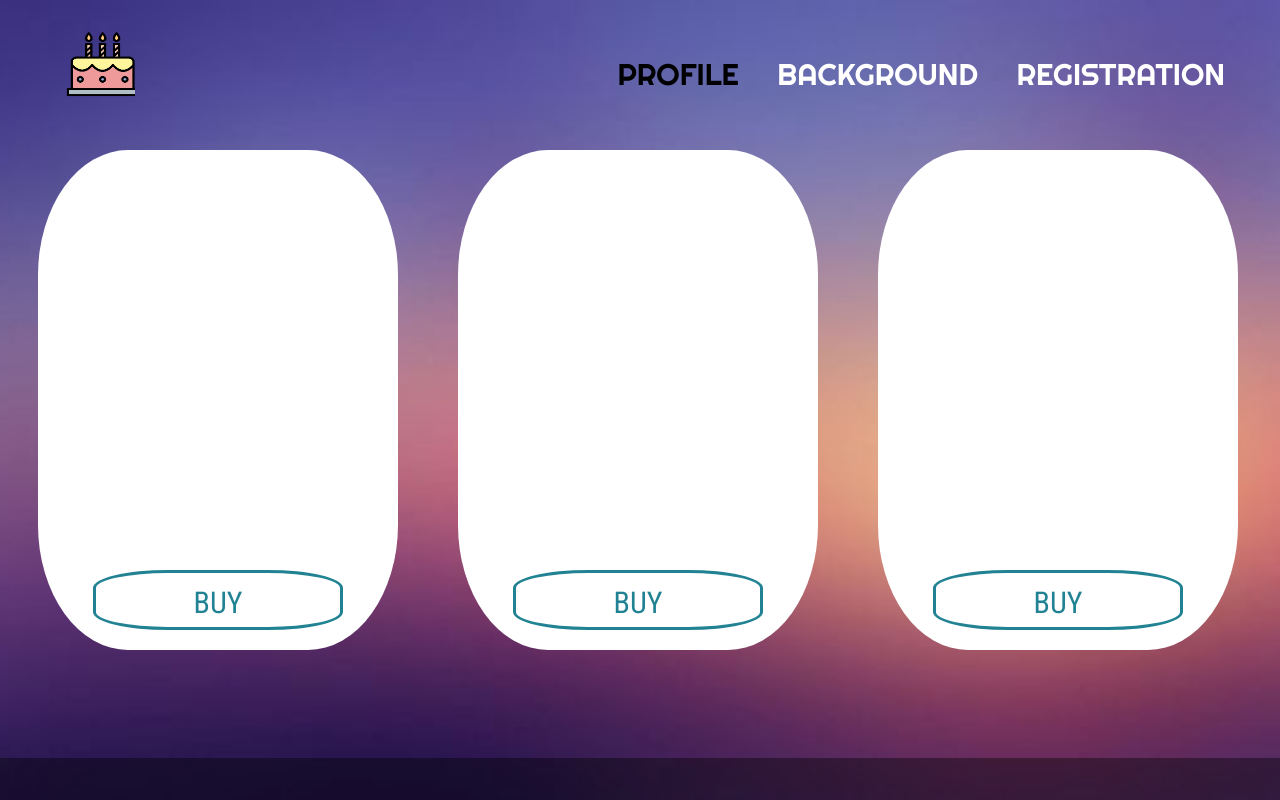
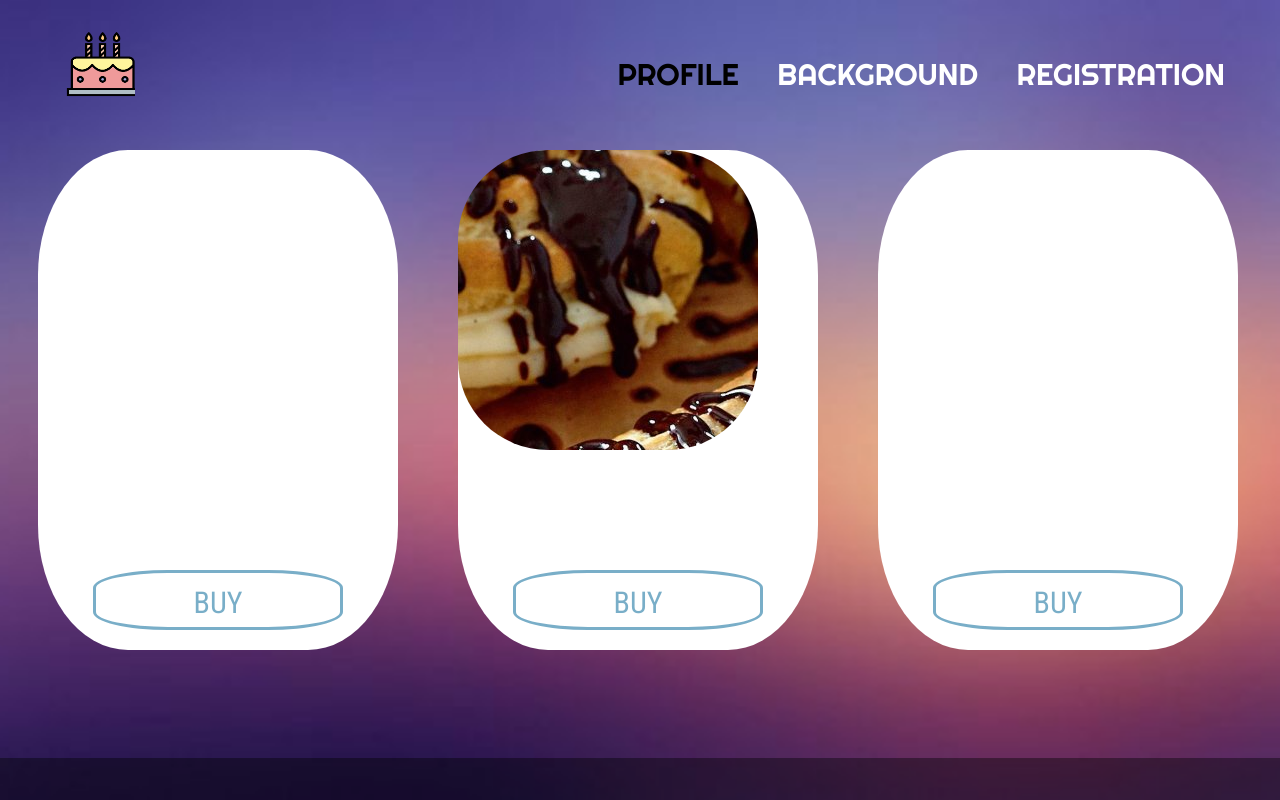
Before and after one commit to Sthdire/django_project, a Django app: page /profile in a window 1280 px wide. Run offline with Django 4.2, Linux system fonts and the light colour scheme.

Commit message:
+ img in profile block's

```diff
--- a/VI_P/main/static/css/style_a.css
+++ b/VI_P/main/static/css/style_a.css
@@ -187,10 +187,10 @@ h1,h2,h3,h4,h5,h6{
     transform: translate(-50%, -50%);
 }
 .butt {
-    border: 3px solid #218294;
+    border: 3px solid #79aec8;
     border-radius: 30% 30% 30% 30% ;
     font-size: 30px;
-    color: #218294;
+    color: #79aec8;
     text-decoration: none;
     text-transform: uppercase;
     width: 250px;
@@ -209,7 +209,7 @@ h1,h2,h3,h4,h5,h6{
     content: '';
     width: 100%;
     height: 100%;
-    background: #218294;
+    background: #79aec8;
     top: 0;
     left: -100%;
     opacity: .5;
@@ -227,3 +227,9 @@ h1,h2,h3,h4,h5,h6{
 .butt:hover::after {
     left: 0;
 }
+.desert{
+    background: url("../img/choko-ekler.jpg") center no-repeat;
+    width: 300px;
+    height: 300px;
+    border-radius: 30%;
+}
--- a/VI_P/main/templates/temp/profile.html
+++ b/VI_P/main/templates/temp/profile.html
@@ -40,6 +40,7 @@
             <div class="block__inner">
                     <div class="intro__block__content">
                         <div class="block__first">
+                            <div class="desert"></div>
                             <div class="dws">
                                 <a href="#" class="butt">BUY</a>
                             </div>
```
Also changed, not shown: VI_P/main/static/css/sell_page.css (+9 -4 lines), VI_P/main/static/img/choko-ekler.jpg (added), VI_P/main/static/img/napoleon.jpg (added).
